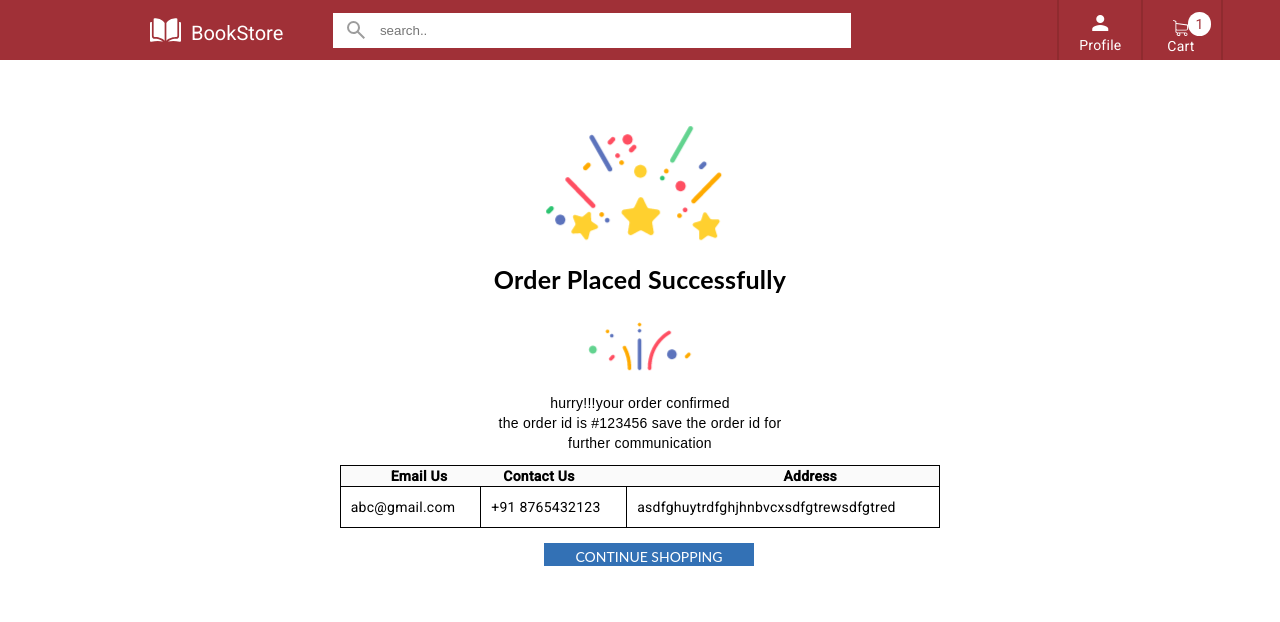
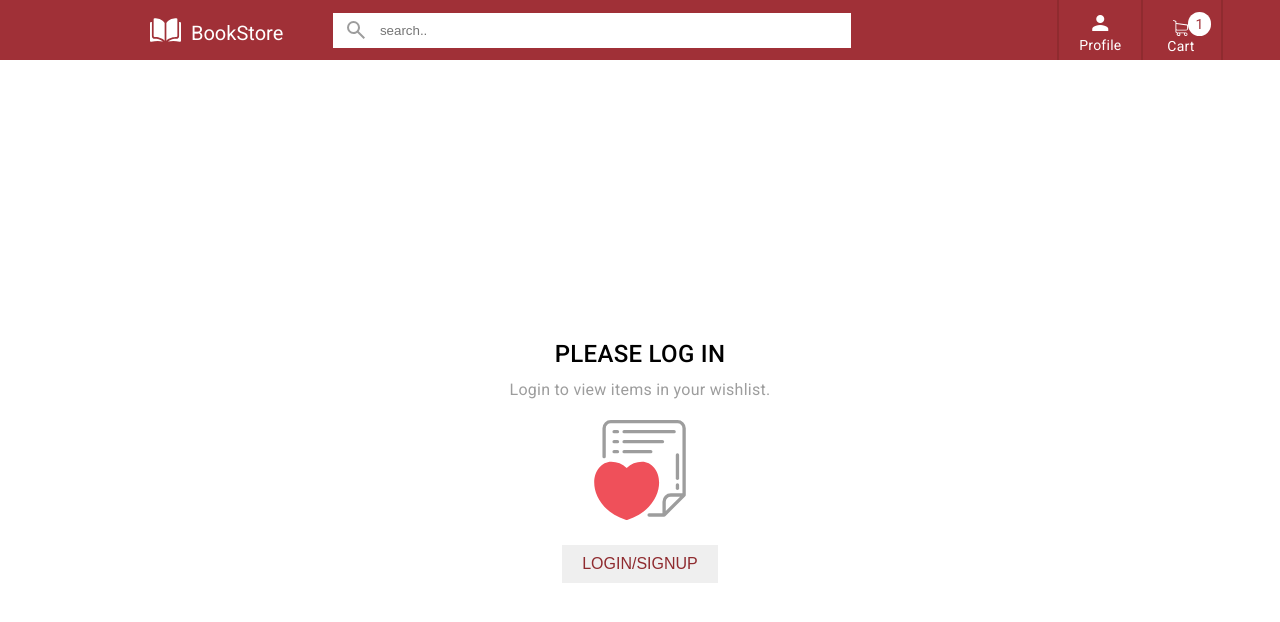
Before and after one commit to mayankaryan/Bookstore, an Angular app: page /mycart in a window 1280 px wide. Shown: the top 622 px of the page. Built offline with nearby package versions, Linux system fonts and the light colour scheme.

Commit message:
PLease login feature has been created

```diff
--- a/src/app/app.component.html
+++ b/src/app/app.component.html
@@ -1,3 +1,5 @@
 <app-navbar></app-navbar>
-<app-order-placed></app-order-placed>
+<app-please-login></app-please-login>
+
+
 <!-- <app-footer></app-footer> -->
--- a/src/app/app.module.ts
+++ b/src/app/app.module.ts
@@ -14,7 +14,8 @@ import { BookwidgetComponent } from './component/bookwidget/bookwidget.component
 import { ReactiveFormsModule } from '@angular/forms';
 import { FooterComponent } from './component/footer/footer.component';
 import { MatIconModule } from '@angular/material/icon';
-import { OrderPlacedComponent } from './component/order-placed/order-placed.component'
+import { OrderPlacedComponent } from './component/order-placed/order-placed.component';
+import { PleaseLoginComponent } from './component/please-login/please-login.component'
 
 @NgModule({
   declarations: [
@@ -27,7 +28,8 @@ import { OrderPlacedComponent } from './component/order-placed/order-placed.comp
     BookdetailsComponent,
     BookwidgetComponent,
     ForgotPasswordComponent,
-    OrderPlacedComponent
+    OrderPlacedComponent,
+    PleaseLoginComponent
   ],
   imports: [
     BrowserModule,
--- /dev/null
+++ b/src/app/component/please-login/please-login.component.html
@@ -0,0 +1,14 @@
+<!-- <div class="main-container">
+    <div class="Please login">
+        <p style="text-align:center;" class="text1"><b>PLEASE LOG IN </b></p>
+          <p style="background-color: #9D9D9D" class="text2">Login to view items in your wishlist</p>
+    </div>
+</div> -->
+<div class="login-container">
+    <h2>PLEASE LOG IN</h2>
+    <p style="color: #9D9D9D;">Login to view items in your wishlist.</p>
+    <div class="icon">
+      <img src="../../../assets/icons/Page-1.svg" alt="Wishlist Icon">
+    </div>
+    <button style="border: #A03037;">LOGIN/SIGNUP</button>
+  </div>
--- /dev/null
+++ b/src/app/component/please-login/please-login.component.scss
@@ -0,0 +1,54 @@
+// .main-container{
+
+//         height: 100px;
+//         width: 400px;
+
+
+//         position: fixed;
+//         top: 50%;
+//         left: 50%;
+//         margin-top: -100px;
+//         margin-left: -200px;
+// }
+
+// .text1{
+//     display: flex;
+//     justify-content: center;
+// }
+// .text2{
+
+// }
+
+.login-container {
+    display: flex;
+    flex-direction: column;
+    align-items: center;
+    justify-content: center;
+    height: 100vh;
+    text-align: center;
+  }
+
+  h2 {
+    font-size: 24px;
+    margin-bottom: 10px;
+  }
+
+  p {
+    font-size: 16px;
+    margin-bottom: 20px;
+  }
+
+  .icon img {
+    width: 100px;
+    height: 100px;
+    margin-bottom: 20px;
+  }
+
+  button {
+    border: none;
+    color: #8F2B2F;
+    padding: 10px 20px;
+    font-size: 16px;
+    cursor: pointer;
+    border-color: #8F2B2F;
+  }
```
Also changed, not shown: src/app/component/please-login/please-login.component.ts (added, +10 -0 lines), src/assets/icons/Page-1 copy.svg (added), 1 other file (tests, documents, lock files or other folders).
